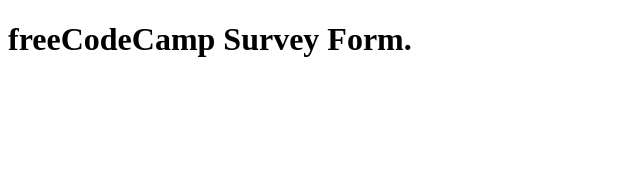
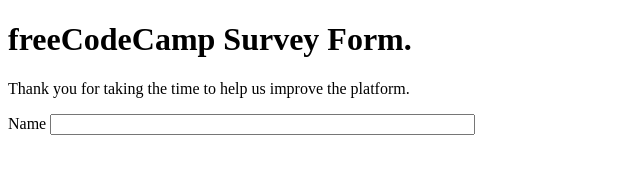
Before and after one commit to letarulinda/survey-form, a plain HTML site: page index.html in a window 1280 px wide. Shown: the whole page, without its empty margins (0-640 px from the left). Drawn offline with Linux system fonts and the light colour scheme.

Commit message:
Added name input field

```diff
--- a/index.html
+++ b/index.html
@@ -7,5 +7,10 @@
 </head>
 <body>
   <h1 id="title">freeCodeCamp Survey Form.</h1>
+  <p id="description">Thank you for taking the time to help us improve the platform.</p>
+  <form action="" method="" id="survey-form">
+    <label for="name">Name</label>
+    <input type="text" id="name" size="50">
+  </form>
 </body>
 </html>
```
